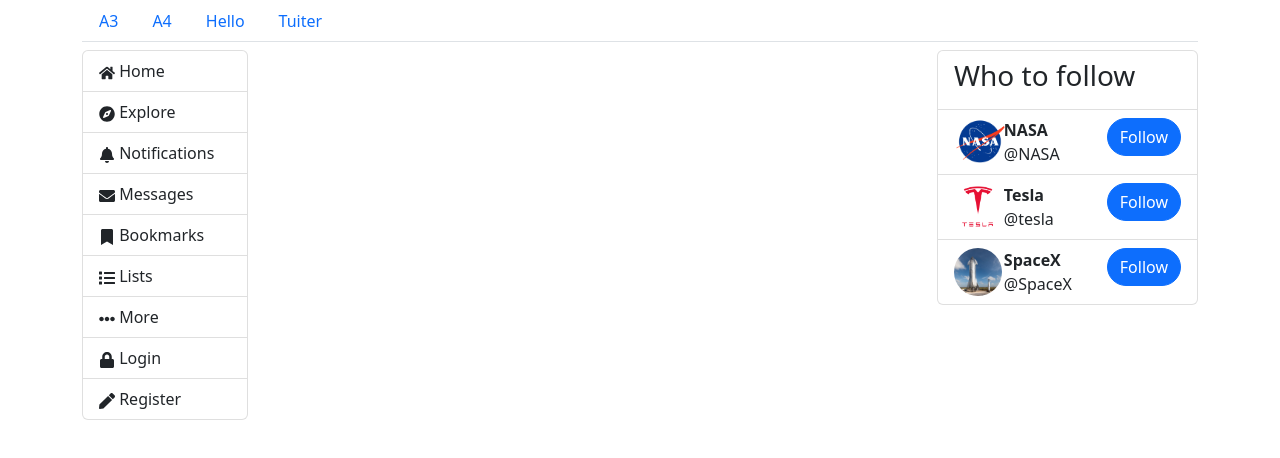
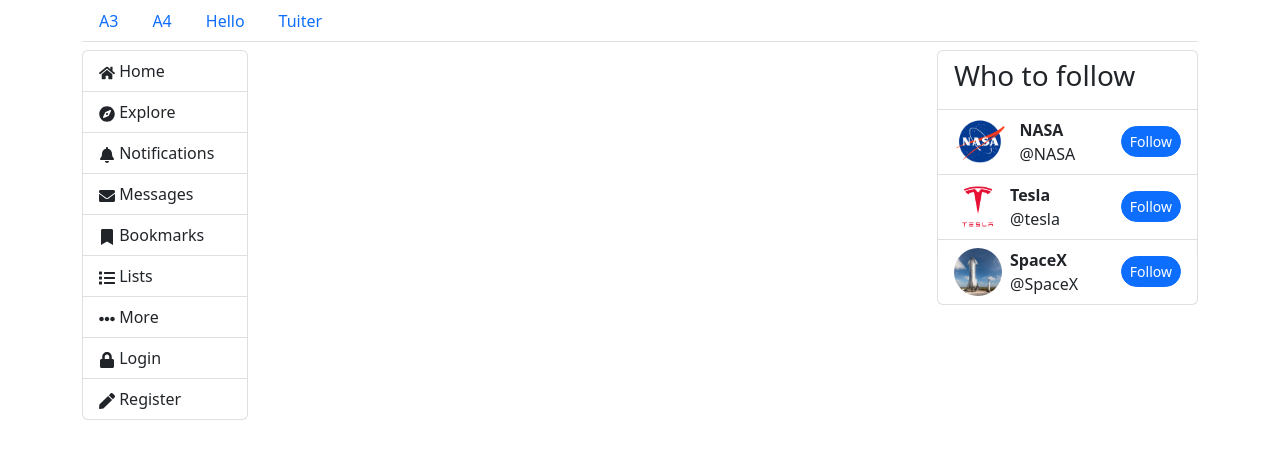
Before and after one commit to pratiksahu142/tuiter-app, a React (Create React App) app: page /tuiter in a window 1280 px wide. Shown: the top 458 px of the page. Built offline with nearby package versions, Linux system fonts and the light colour scheme.

Commit message:
ui padding fix 2

```diff
--- a/src/tuiter/who-to-follow-list/who-to-follow-list-item.js
+++ b/src/tuiter/who-to-follow-list/who-to-follow-list-item.js
@@ -7,20 +7,23 @@
 ) => {
   return (
       <li className="list-group-item">
-        <div className="row">
-          <div className="col-2">
-            <img className="rounded-circle" height={48}
-                 src={`/images/${who.avatarIcon}`}/></div>
-          <div className="col-7">
-            <div className="fw-bold ps-2">{who.userName}</div>
-            <div className=" ps-2">@{who.handle}</div>
+        <div className="d-flex align-items-center">
+          <div className="float-start">
+            <img className="rounded-circle" height={48} src={`/images/${who.avatarIcon}`} alt="Avatar" />
           </div>
-          <div className="col-3">
-            <button className="btn btn-primary rounded-pill float-end">Follow
-            </button>
+          <div className="d-inline-flex flex-grow-1">
+            <div className="ps-2">
+              <div className="fw-bold">{who.userName}</div>
+              <div>@{who.handle}</div>
+            </div>
+          </div>
+          <div className="float-end">
+            <button className="btn btn-primary rounded-pill btn-sm">Follow</button>
           </div>
         </div>
       </li>
+
+
   );
 };
 export default WhoToFollowListItem;
```
